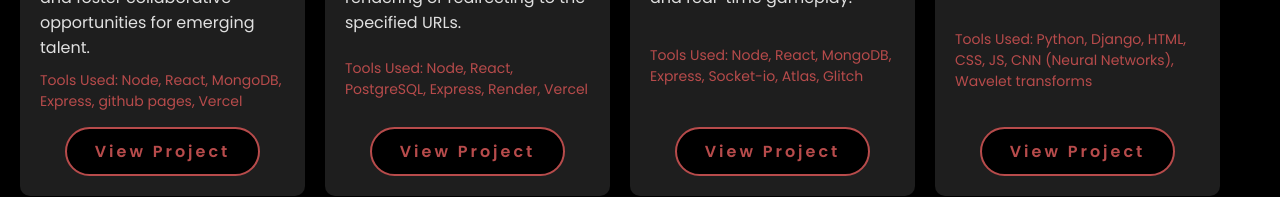
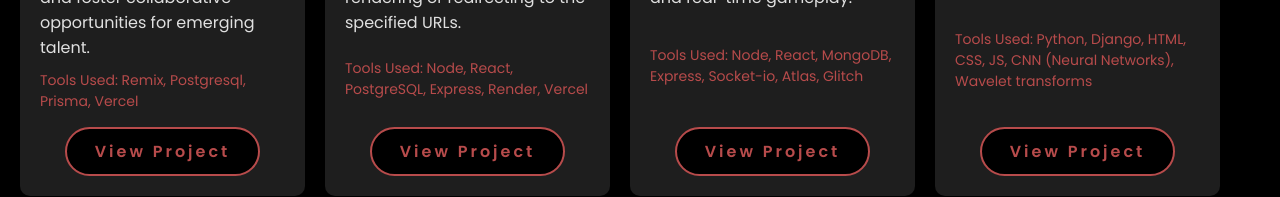
Before and after one commit to leocodeio/portfolio, a React (Create React App) app: page /projects in a window 1280 px wide. Shown: the part 651-848 px from the top of the page. Built offline with nearby package versions, Linux system fonts and the light colour scheme.

Commit message:
updated a catalyst project

```diff
--- a/src/components/projects/Projects.jsx
+++ b/src/components/projects/Projects.jsx
@@ -8,10 +8,10 @@ const projects = [
     title: "Catalyst",
     description:
       "Building Catalyst, a community platform designed to unite industrious individuals, offer cutting-edge technologies and services, and foster collaborative opportunities for emerging talent.",
-    tools: "Node, React, MongoDB, Express, github pages, Vercel",
+    tools: "Remix, Postgresql, Prisma, Vercel",
     imageUrl:
       "https://i.pinimg.com/736x/3f/58/20/3f582064e15e2f13546b0603cef5b968.jpg",
-    projectUrl: "https://bufferxleo.github.io/catalyst-frontend/",
+    projectUrl: "https://catalyst-com.vercel.app/",
   },
   {
     id: 1,
```
